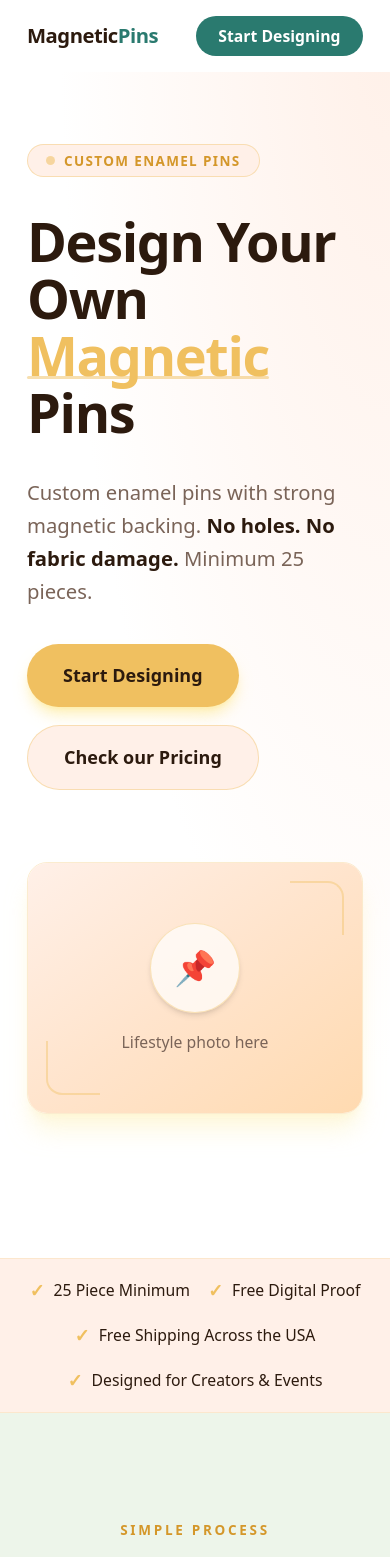
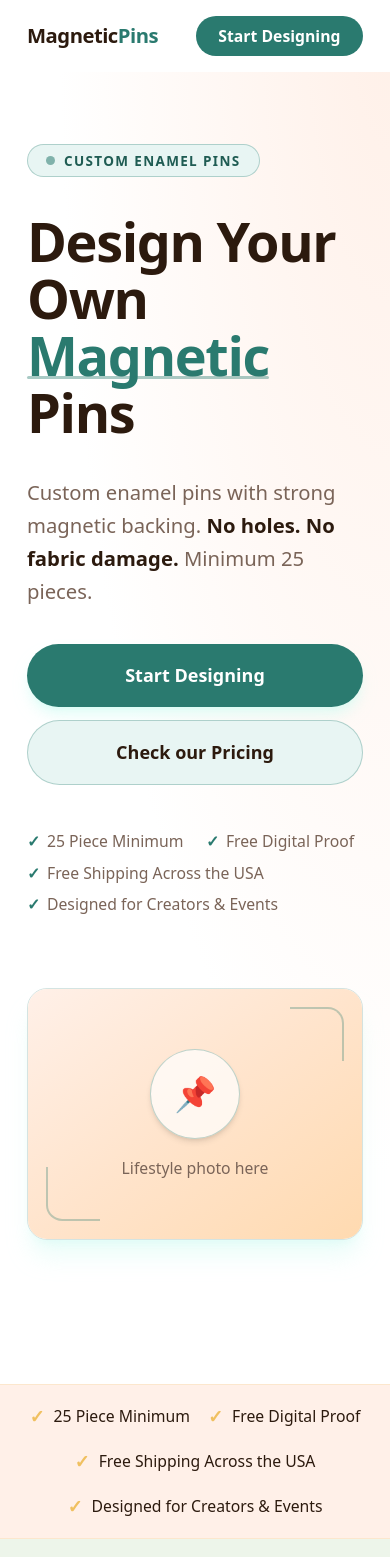
Before and after one commit to n4tty1993/lovepinz, a Next.js app: page / in a window 390 px wide. Shown: the top 1557 px of the page. Built offline with nearby package versions, Linux system fonts and the light colour scheme.

Commit message:
style: hero — teal accent, mobile CTAs equal width, trust items in first viewport

```diff
--- a/components/home/HeroSection/HeroSection.tsx
+++ b/components/home/HeroSection/HeroSection.tsx
@@ -1,4 +1,5 @@
 import Link from "next/link";
+import { TRUST_ITEMS } from "@/components/home/TrustStrip/TrustStrip.constants";
 
 export function HeroSection() {
   return (
@@ -7,9 +8,9 @@ export function HeroSection() {
 
       <div className="relative max-w-7xl mx-auto px-6 py-32 grid grid-cols-1 lg:grid-cols-2 gap-16 items-center w-full">
         <div className="flex flex-col gap-8">
-          <div className="inline-flex items-center gap-2 w-fit px-4 py-1.5 rounded-full border border-[#F0C060]/40 bg-[#FFF0E8]">
-            <span className="w-2 h-2 rounded-full bg-[#F0C060] animate-pulse" />
-            <span className="text-xs font-semibold text-[#D4972A] tracking-widest uppercase">
+          <div className="inline-flex items-center gap-2 w-fit px-4 py-1.5 rounded-full border border-[#2A7A6F]/30 bg-[#E8F5F3]">
+            <span className="w-2 h-2 rounded-full bg-[#2A7A6F] animate-pulse" />
+            <span className="text-xs font-semibold text-[#1F5C53] tracking-widest uppercase">
               Custom Enamel Pins
             </span>
           </div>
@@ -17,8 +18,8 @@ export function HeroSection() {
           <h1 className="text-5xl md:text-6xl lg:text-7xl font-bold text-[#2C1A0E] leading-[1.05] tracking-tight">
             Design Your Own{" "}
             <span className="relative inline-block">
-              <span className="relative z-10 text-[#F0C060]">Magnetic</span>
-              <span className="absolute bottom-1 left-0 w-full h-[3px] bg-[#F0C060]/50 rounded" />
+              <span className="relative z-10 text-[#2A7A6F]">Magnetic</span>
+              <span className="absolute bottom-1 left-0 w-full h-[3px] bg-[#2A7A6F]/40 rounded" />
             </span>{" "}
             Pins
           </h1>
@@ -29,33 +30,42 @@ export function HeroSection() {
             Minimum 25 pieces.
           </p>
 
-          <div className="flex flex-wrap items-center gap-4">
+          <div className="flex flex-col sm:flex-row gap-3">
             <Link
               href="/design"
-              className="inline-flex items-center justify-center px-8 py-4 rounded-full text-base font-bold bg-[#F0C060] text-[#2C1A0E] hover:bg-[#D4972A] transition-all hover:scale-[1.02] shadow-lg shadow-amber-200/60"
+              className="inline-flex items-center justify-center px-8 py-4 rounded-full text-base font-bold bg-[#2A7A6F] text-white hover:bg-[#1F5C53] transition-all hover:scale-[1.02] shadow-lg shadow-teal-100/60"
             >
               Start Designing
             </Link>
             <Link
               href="#pricing"
-              className="inline-flex items-center justify-center px-8 py-4 rounded-full text-base font-semibold border border-[#F0C060]/40 text-[#2C1A0E] bg-[#FFF0E8] hover:bg-[#FFE4CC] transition-colors"
+              className="inline-flex items-center justify-center px-8 py-4 rounded-full text-base font-semibold border border-[#2A7A6F]/30 text-[#2C1A0E] bg-[#E8F5F3] hover:bg-[#D0EDE9] transition-colors"
             >
               Check our Pricing
             </Link>
           </div>
+
+          <div className="flex flex-wrap gap-x-5 gap-y-2 pt-2">
+            {TRUST_ITEMS.map((item) => (
+              <div key={item} className="flex items-center gap-1.5">
+                <span className="text-[#2A7A6F] font-bold text-sm">✓</span>
+                <span className="text-sm text-[#7A6458]">{item}</span>
+              </div>
+            ))}
+          </div>
         </div>
 
-        <div className="relative aspect-[4/3] rounded-3xl overflow-hidden border border-[#F0C060]/30 shadow-xl shadow-amber-100/60">
+        <div className="relative aspect-[4/3] rounded-3xl overflow-hidden border border-[#2A7A6F]/20 shadow-xl shadow-teal-100/40">
           <div className="absolute inset-0 bg-gradient-to-br from-[#FFF0E8] via-[#FFE4CC] to-[#FFDAB0] flex items-center justify-center">
             <div className="text-center">
-              <div className="w-20 h-20 rounded-full bg-white/70 border border-[#F0C060]/40 flex items-center justify-center mx-auto mb-4 shadow-md">
+              <div className="w-20 h-20 rounded-full bg-white/70 border border-[#2A7A6F]/30 flex items-center justify-center mx-auto mb-4 shadow-md">
                 <span className="text-3xl">📌</span>
               </div>
               <p className="text-[#7A6458] text-sm">Lifestyle photo here</p>
             </div>
           </div>
-          <div className="absolute top-4 right-4 w-12 h-12 border-t-2 border-r-2 border-[#F0C060]/40 rounded-tr-2xl" />
-          <div className="absolute bottom-4 left-4 w-12 h-12 border-b-2 border-l-2 border-[#F0C060]/40 rounded-bl-2xl" />
+          <div className="absolute top-4 right-4 w-12 h-12 border-t-2 border-r-2 border-[#2A7A6F]/30 rounded-tr-2xl" />
+          <div className="absolute bottom-4 left-4 w-12 h-12 border-b-2 border-l-2 border-[#2A7A6F]/30 rounded-bl-2xl" />
         </div>
       </div>
     </section>
```
